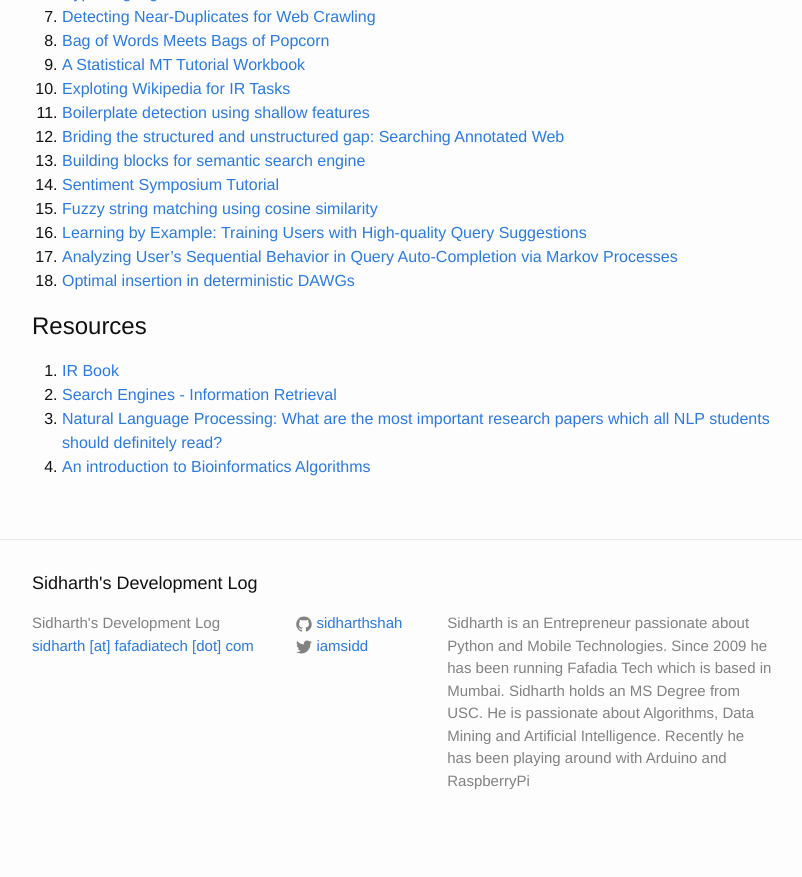
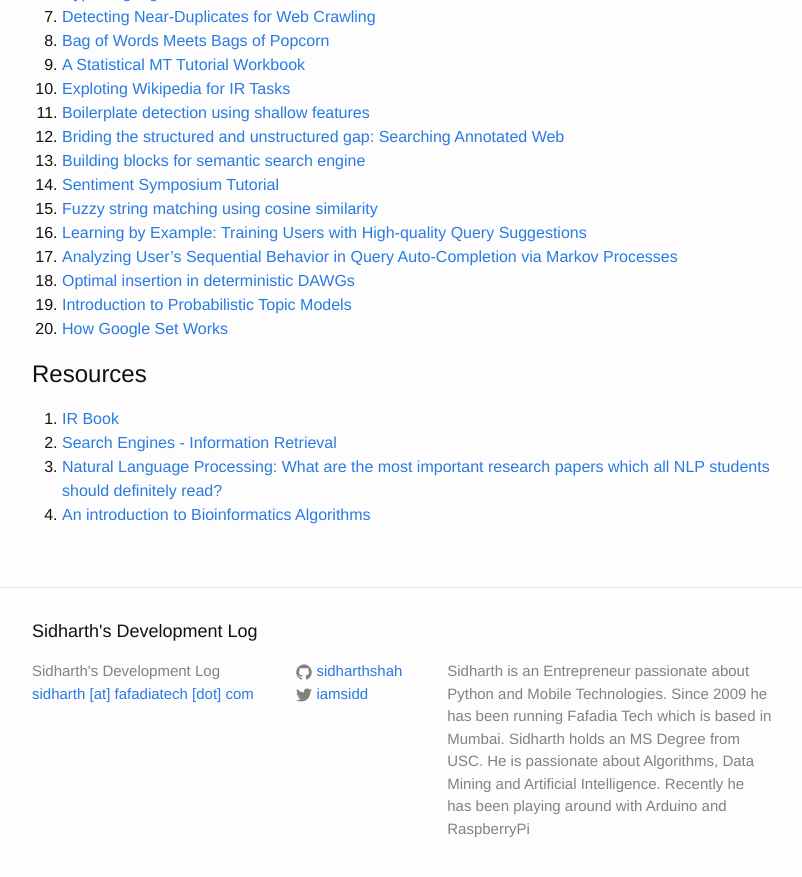
Before and after one commit to sidharthshah/sidharthshah.github.com, a Jekyll site: the page built from information-retrieval.md, in a window 1280 px wide and 900 px high, scrolled down 1110 px. Shown: the top 877 px of the window, without its empty margins (238-1040 px from the left). Built offline with Jekyll 4.4.1, drawn with Linux system fonts in a browser that asks for light colours; before the commit the page ends 1962 px from its top, so only the background shows below that.

Commit message:
updated links to few more talks

```diff
--- a/information-retrieval.md
+++ b/information-retrieval.md
@@ -56,6 +56,8 @@ Talks & Papers
 16. [Learning by Example: Training Users with High-quality Query Suggestions](http://pc57724.uni-regensburg.de/morgan/papers/sigir2015_queries.pdf)
 17. [Analyzing User's Sequential Behavior in Query Auto-Completion via Markov Processes](https://labs.yahoo.com/publications/5689/analyzing-users-sequential-behavior-query-auto-completion-markov-processes)
 18. [Optimal insertion in deterministic DAWGs](http://www.sciencedirect.com/science/article/pii/S0304397502005716)
+19. [Introduction to Probabilistic Topic Models](https://www.cs.princeton.edu/~blei/papers/Blei2011.pdf)
+20. [How Google Set Works](http://www.seobythesea.com/2008/03/how-google-sets-works/)
 
 Resources
 =========
```
